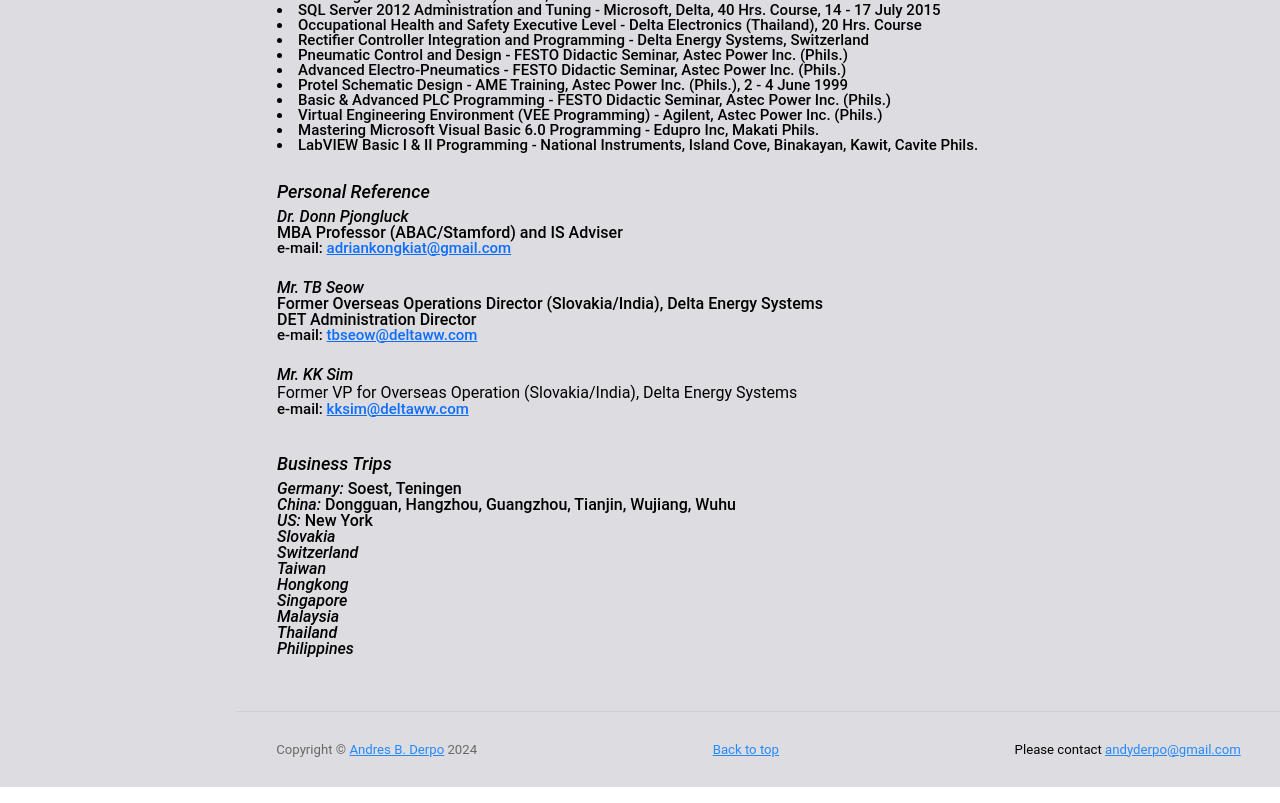
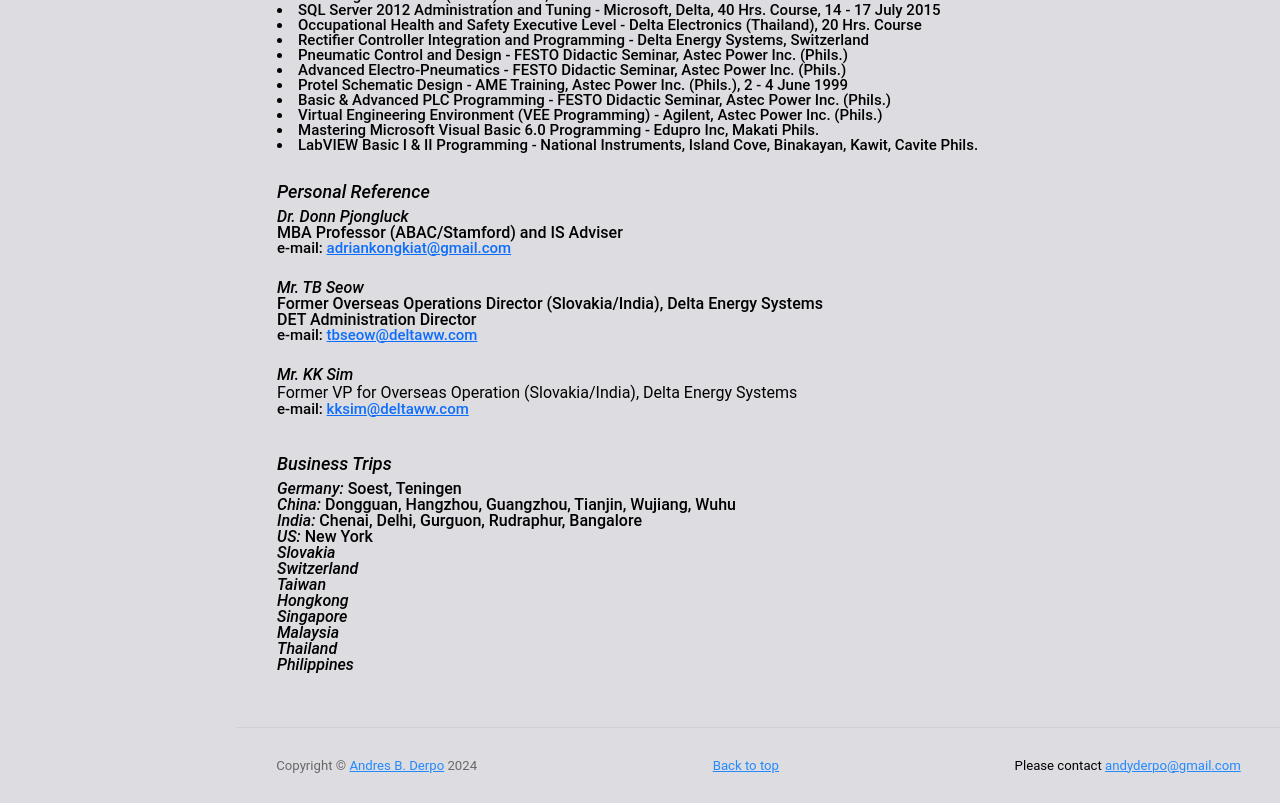
Before and after one commit to andyderpo/cv, a plain HTML site: page index.html in a window 1280 px wide. Shown: the part 2652-3455 px from the top of the page. Drawn offline with Linux system fonts and the light colour scheme; a web font is replaced by a local one.

Commit message:
Add files via upload

```diff
--- a/index.html
+++ b/index.html
@@ -366,6 +366,7 @@
                                 <div>
                                     <h5 class="font-weight-bold mb-0"><em>Germany:</em> Soest, Teningen</h5>
                                     <h5 class="font-weight-bold mb-0"><em>China:</em> Dongguan, Hangzhou, Guangzhou, Tianjin, Wujiang, Wuhu</h5>
+                                    <h5 class="font-weight-bold mb-0"><em>India:</em> Chenai, Delhi, Gurguon, Rudraphur, Bangalore</h5>
                                     <h5 class="font-weight-bold mb-0"><em>US:</em> New York</h5>
                                     <h5 class="font-weight-bold mb-0"><em>Slovakia</em></h5>
                                     <h5 class="font-weight-bold mb-0"><em>Switzerland</em></h5>
```
